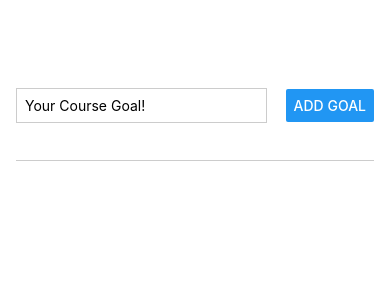
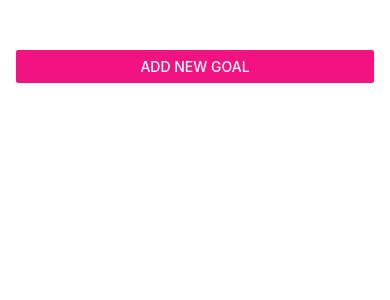
Before and after one commit to dev-expertz/react-native-app, a React Native app: screen / in a window 390 px wide. Shown: the top 300 px of the page. Built offline with nearby package versions, Linux system fonts and the light colour scheme.

Commit message:
App Finishes

```diff
--- a/App.js
+++ b/App.js
@@ -1,40 +1,69 @@
 import { useState } from "react";
-import {
-  StyleSheet,
-  View,
-  FlatList,
-} from "react-native";
+import { StyleSheet, Button, View, FlatList } from "react-native";
+import { StatusBar } from "expo-status-bar";
 import GoalInput from "./components/GoalInput";
 import GoalItem from "./components/GoalItem";
 
 export default function App() {
+  const [modalIsVisible, setModalIsVisible] = useState(false);
   const [courseGoals, setCourseGoals] = useState([]);
+
+  function startAddGoalHandler() {
+    setModalIsVisible(true);
+  }
+
   function addGoalHandler(enteredGoalText) {
     setCourseGoals(function (currentCourseGoals) {
-      return [...currentCourseGoals, {text: enteredGoalText, id: Math.random().toString()}];
+      return [
+        ...currentCourseGoals,
+        { text: enteredGoalText, id: Math.random().toString() },
+      ];
     });
+    endAddGoalHandler();
   }
 
   function removeGoalHandler(id) {
     setCourseGoals(function (currentCourseGoals) {
-      return currentCourseGoals.filter((f) => {return f.id !== id})
+      return currentCourseGoals.filter((f) => {
+        return f.id !== id;
+      });
     });
   }
 
+  function endAddGoalHandler(){
+    setModalIsVisible(false);
+  }
+
   return (
+    <>
+      <StatusBar style="light" />
       <View style={styles.appContainer}>
-      <GoalInput onAddGoal={addGoalHandler} />
+        <Button
+          title="Add New Goal"
+          color="#f31282"
+          onPress={startAddGoalHandler}
+        />
+        <GoalInput visible={modalIsVisible} onAddGoal={addGoalHandler} onCancel={endAddGoalHandler} />
         <View style={styles.goalsContainer}>
           <FlatList
             alwaysBounceVertical={false}
             data={courseGoals}
             renderItem={(itemData) => {
-            return <GoalItem id={itemData.item.id} text={itemData.item.text} onRemove={removeGoalHandler} />;
+              return (
+                <GoalItem
+                  id={itemData.item.id}
+                  text={itemData.item.text}
+                  onRemove={removeGoalHandler}
+                />
+              );
             }}
-          keyExtractor={(item, index) => { return item.id}}
+            keyExtractor={(item, index) => {
+              return item.id;
+            }}
           />
         </View>
       </View>
+    </>
   );
 }
 
--- a/app.json
+++ b/app.json
@@ -5,6 +5,7 @@
     "version": "1.0.0",
     "orientation": "portrait",
     "icon": "./assets/icon.png",
+    "backgroundColor": "#1e085a",
     "splash": {
       "image": "./assets/splash.png",
       "resizeMode": "contain",
--- a/components/GoalInput.js
+++ b/components/GoalInput.js
@@ -3,7 +3,9 @@
   StyleSheet,
   View,
   Button,
-  TextInput
+  TextInput,
+  Modal,
+  Image,
 } from "react-native";
 
 export default function GoalInput(props) {
@@ -13,39 +15,62 @@
     setEnteredGoalText(enteredText);
   }
 
-  function addGoalHandler(){
+  function addGoalHandler() {
     props.onAddGoal(enteredGoalText);
-      setEnteredGoalText('');
+    setEnteredGoalText("");
   }
-
   return (
+    <Modal visible={props.visible} animationType="slide">
       <View style={styles.inputContainer}>
+        <Image source={require("../assets/images/goal.png")} style={styles.image} />
         <TextInput
           style={styles.textInput}
           placeholder="Your Course Goal!"
           onChangeText={goalInputHandler}
           value={enteredGoalText}
         ></TextInput>
-        <Button title="Add Goal" onPress={addGoalHandler} />
+        <View style={styles.buttonContainer}>
+          <View style={styles.button}>
+            <Button title="Cancel" onPress={props.onCancel} color="#b180f0" />
           </View>
+          <View style={styles.button}>
+            <Button title="Add Goal" onPress={addGoalHandler} color="#f31282" />
+          </View>
+        </View>
+      </View>
+    </Modal>
   );
 }
 
 const styles = StyleSheet.create({
   inputContainer: {
     flex: 1,
-    flexDirection: "row",
-    justifyContent: "space-between",
+    flexDirection: "column",
+    justifyContent: "center",
     alignItems: "center",
-    marginBottom: 20,
-    borderBottomWidth: 1,
-    borderBottomColor: "#ccc",
+    padding: 16,
+    backgroundColor: "#311b6b"
+  },
+  image:{
+      width: 100,
+      height: 100,
+      margin: 20
   },
   textInput: {
     borderWidth: 1,
-    borderColor: "#ccc",
-    width: "70%",
-    marginRight: 8,
-    padding: 8,
-  }
+    borderColor: "#e4d0ff",
+    width: "100%",
+    padding: 16,
+    borderRadius: 6,
+    color: "#120438",
+    backgroundColor: "#e4d0ff"
+  },
+  buttonContainer: {
+    marginTop: 16,
+    flexDirection: "row",
+  },
+  button: {
+    width: 100,
+    marginHorizontal: 8,
+  },
 });
```
Also changed, not shown: assets/images/goal.png (added). Lines whose indentation alone changed are shown as unchanged.
